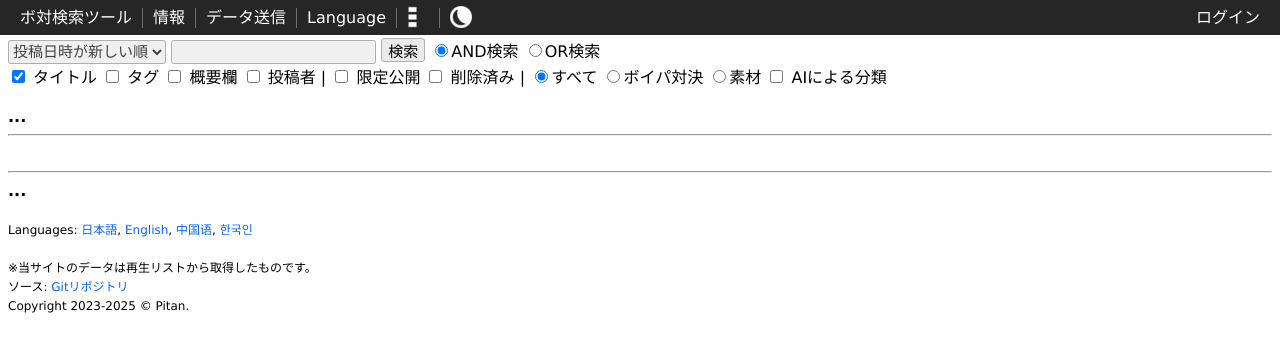
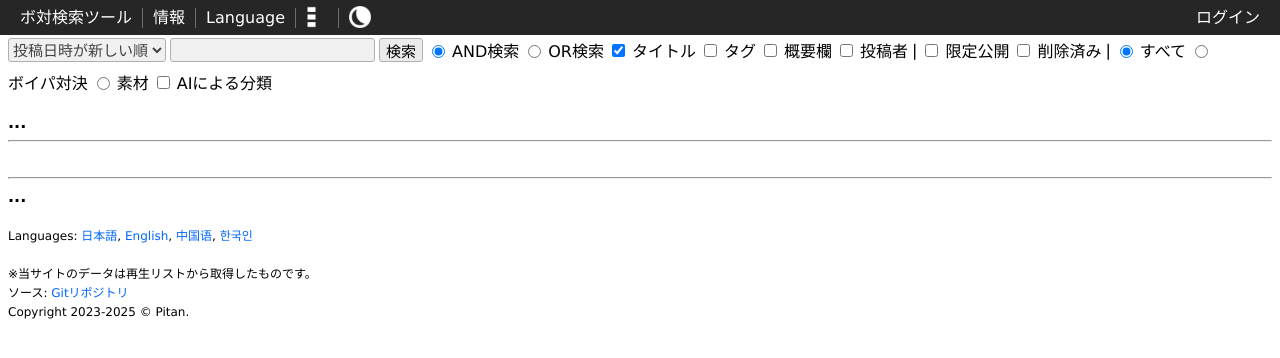
Before and after one commit to PTOM76/VPS-searcher, a PHP site: page /matrix/ in a window 1280 px wide. Shown: the top 358 px of the page. Run offline with PHP 8.4, Linux system fonts and the light colour scheme.

Commit message:
ナビゲーションから不要なリンクを削除し、フォームのスタイルを改善

```diff
--- a/lib/common.php
+++ b/lib/common.php
@@ -106,7 +106,6 @@ function renderNavigation($lang, $useLang, $currentUser, $isMatrix = false) {
         <ul>
             <li><a href="<?php echo $useLang === "ja" ? "./" : "./" . $useLang . ".php"; ?>"><?php echo $lang['title']; ?></a></li>
             <li class="pc"><a href="<?php echo $pathPrefix; ?>?info"><?php echo $lang['info']; ?></a></li>
-            <li class="pc"><a href="<?php echo $pathPrefix; ?>?post"><?php echo $lang['send_pl']; ?></a></li>
             <li class="dropdown pc">
                 <a href="javascript:void(0)" class="dropbtn">Language</a>
                 <div class="dropdown-content">
--- a/main.css
+++ b/main.css
@@ -163,6 +163,15 @@ div#navi .nav-right {
 	margin-left: 0;
 }
 
+div#contents form {
+  display: flex;
+  flex-wrap: wrap;           /* ← これで改行OKになる */
+  align-items: center;       /* 高さ揃える */
+  gap: 4px;                  /* 間隔 */
+  row-gap: 8px;              /* 行間も調整したければ */
+
+}
+
 input[type='submit'], button {
 	height: 24px;
 	background: var(--button-background-color);
@@ -174,14 +183,12 @@ input[type='submit'], button {
 	-webkit-border-radius: 3px;
 	-moz-border-radius: 3px;
 	transition: all 0.5s ease;
-	margin-top: -1px;
 }
 
 input[type='submit']:hover, button:hover {
 	background: var(--button-hover-background-color);
 	color: var(--button-hover-text-color);
 	margin-left: 0px;
-	margin-top: -1px;
 	border: 1px solid var(--button-hover-border-color);
 }
 
@@ -189,6 +196,18 @@ input[type='text'],
 input[type='password'],
 input[type='email'] {
 	height: 20px;
+	background-color: var(--input-background-color);
+	border: 1px solid var(--input-border-color);
+	color: var(--input-text-color);
+	font-size: 15px;
+	border-radius: 3px;
+	-webkit-border-radius: 3px;
+	-moz-border-radius: 3px;
+	transition: all 0.5s ease;
+}
+
+select {
+	height: 24px;
 	background-color: var(--input-background-color);
 	border: 1px solid var(--input-border-color);
 	color: var(--input-text-color);
@@ -261,18 +280,6 @@ img[data-src] {
 
 img[data-src].loaded {
 	opacity: 1;
-}
-
-select {
-	height: 24px;
-	background-color: var(--input-background-color);
-	border: 1px solid var(--input-border-color);
-	color: var(--input-text-color);
-	font-size: 15px;
-	border-radius: 3px;
-	-webkit-border-radius: 3px;
-	-moz-border-radius: 3px;
-	transition: all 0.5s ease;
 }
 
 p#next_birth {
```
